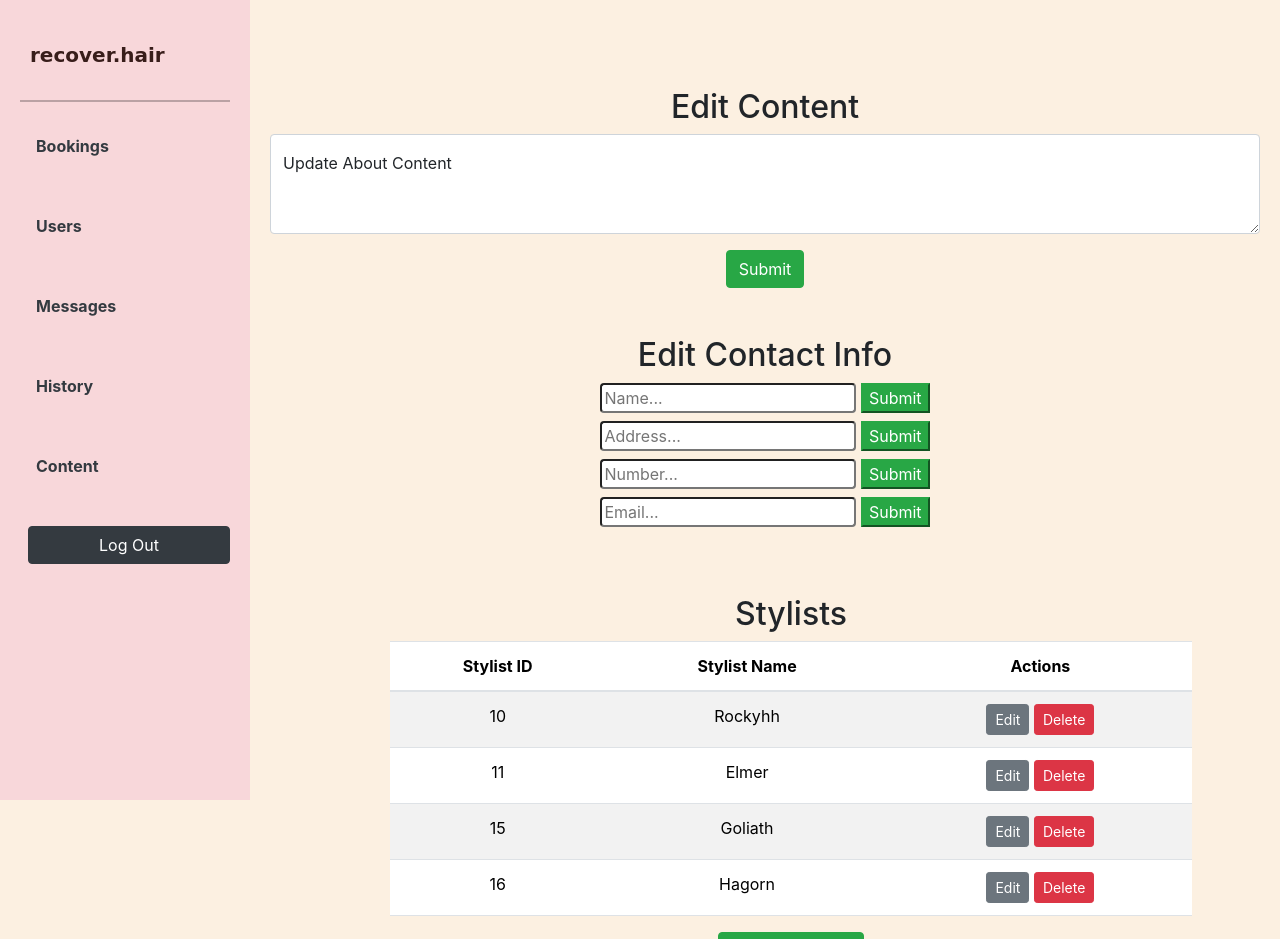
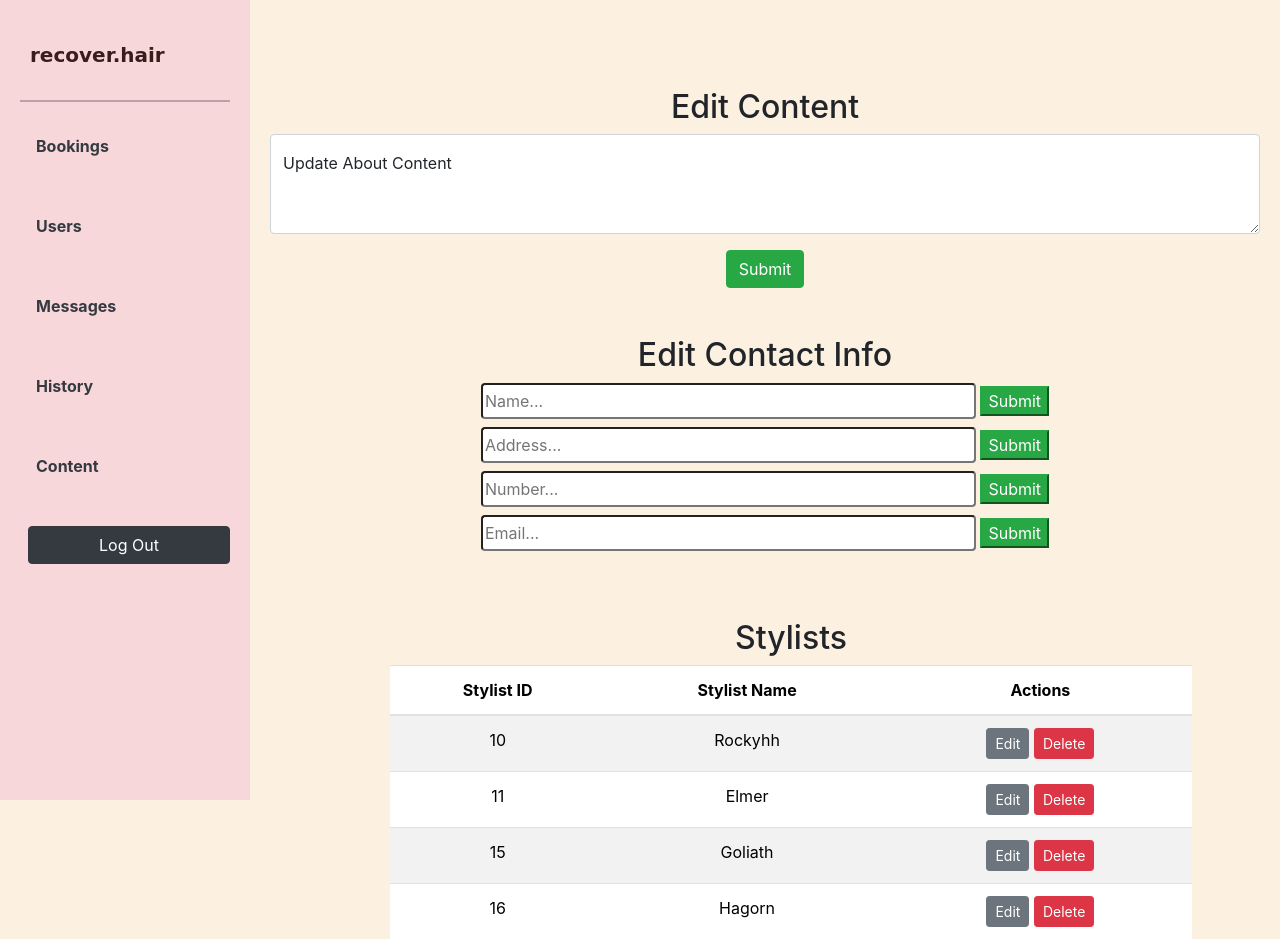
Before and after one commit to RockyBalbonys/SalonAppointmentSystem, a PHP site: page /content.php in a window 1280 px wide. Shown: the top 939 px of the page. Run offline with PHP 8.4, Linux system fonts and the light colour scheme; a user stored in the database is signed in; data comes from the database, SQL or seed files in the repository.

Commit message:
input width

```diff
--- a/admin/content.php
+++ b/admin/content.php
@@ -117,7 +117,7 @@
                     <h2> Edit Contact Info</h2>
                 </div>
                 <form method="POST" class="mb-2">
-                    <input type="text" name="editContactName" placeholder="Name..." class="rounded">
+                    <input type="text" name="editContactName" placeholder="Name..." class="rounded py-1" style="width: 50%">
                     <input type="submit" class="btn-success">
                     <?php
                         if (isset($_POST["editContactName"])) {
@@ -132,7 +132,7 @@
                     ?>
                 </form>
                 <form method="POST" class="mb-2">
-                    <input type="text" name="editContactAddress" placeholder="Address..." class="rounded">
+                    <input type="text" name="editContactAddress" placeholder="Address..." class="rounded py-1" style="width: 50%"">
                     <input type="submit" class="btn-success">
                     <?php
                         if (isset($_POST["editContactAddress"])) {
@@ -148,7 +148,7 @@
                     ?>
                 </form>
                 <form method="POST" class="mb-2">
-                    <input type="text" name="editContactNumber" placeholder="Number..." class="rounded">
+                    <input type="text" name="editContactNumber" placeholder="Number..." class="rounded py-1" style="width: 50%"">
                     <input type="submit" class="btn-success">
                     <?php
                         if (isset($_POST["editContactNumber"])) {
@@ -164,7 +164,7 @@
                     ?>
                 </form>
                 <form method="POST">
-                    <input type="text" name="editContactEmail" placeholder="Email..." class="rounded">
+                    <input type="text" name="editContactEmail" placeholder="Email..." class="rounded py-1" style="width: 50%"">
                     <input type="submit" class="btn-success">
                     <?php
                         if (isset($_POST["editContactEmail"])) {
```
